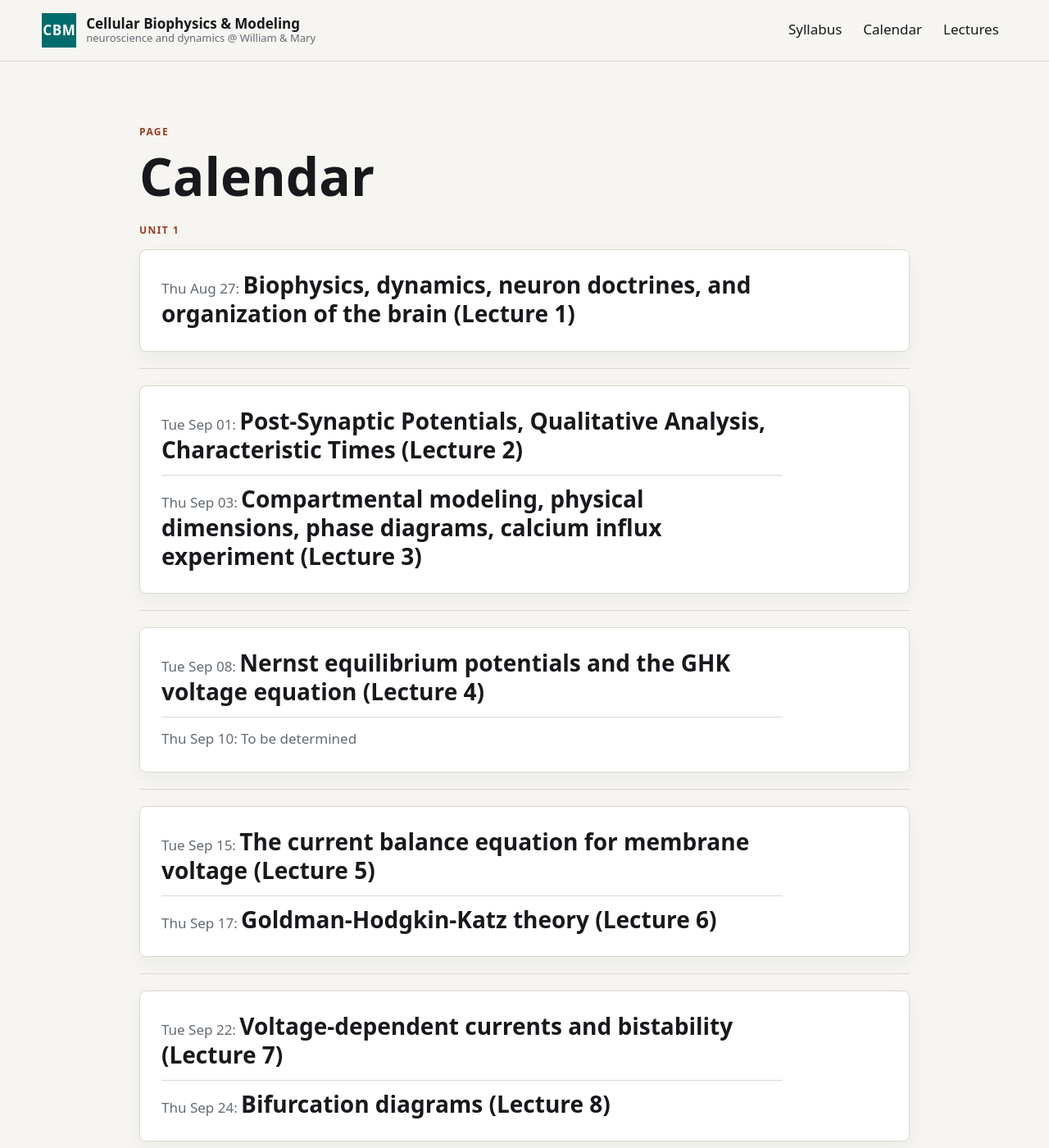
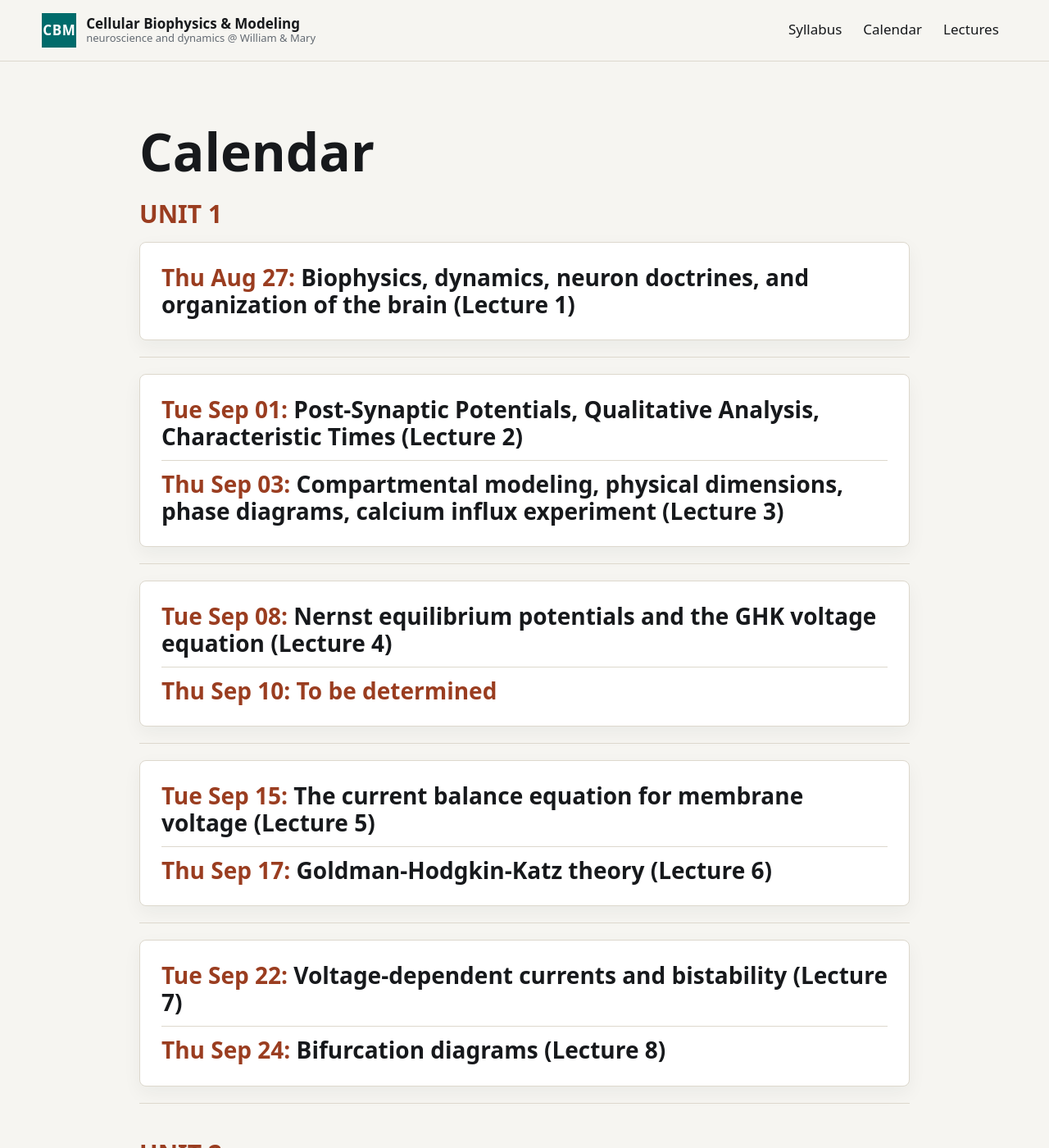
Before and after one commit to gregconradismith/cellular-biophysics-and-modeling, a Jekyll site: the page built from docs/_materials/calendar.md, in a window 1280 px wide and 1400 px high. Shown: the whole window at 82% size. Built offline with Jekyll 4.4.1, drawn with Linux system fonts in a browser that asks for light colours.

Commit message:
Refine calendar typography

```diff
--- a/docs/_layouts/calendar.html
+++ b/docs/_layouts/calendar.html
@@ -2,7 +2,6 @@
 layout: default
 ---
     <article class="content-page lectures-page calendar-page">
-      <div class="page-kicker">{{ page.kind | default: "Page" | capitalize }}</div>
       <h1>{{ page.title | escape }}</h1>
       <div class="wp-content">
 {{ content }}
--- a/docs/assets/site.css
+++ b/docs/assets/site.css
@@ -203,12 +203,12 @@ main { min-height: 70vh; }
   padding: 0;
 }
 .calendar-page .wp-content h2 {
-  margin: 20px 0 0;
+  margin: 24px 0 0;
   color: var(--accent-2);
-  font-size: 12px;
+  font-size: clamp(22px, 3vw, 30px);
   font-weight: 800;
-  letter-spacing: .12em;
-  line-height: 1.2;
+  letter-spacing: 0;
+  line-height: 1.16;
   text-transform: uppercase;
 }
 .calendar-page .wp-content h2:first-child { margin-top: 0; }
@@ -227,7 +227,10 @@ main { min-height: 70vh; }
   margin: 0;
   padding-top: 12px;
   border-top: 1px solid var(--line);
-  color: var(--muted);
+  color: var(--accent-2);
+  font-size: clamp(20px, 2.6vw, 28px);
+  font-weight: 800;
+  line-height: 1.18;
 }
 .calendar-page .wp-content li:first-child {
   padding-top: 0;
@@ -235,9 +238,6 @@ main { min-height: 70vh; }
 }
 .calendar-page .wp-content li a {
   color: var(--ink);
-  font-size: clamp(20px, 2.6vw, 28px);
-  font-weight: 800;
-  line-height: 1.18;
   text-decoration: none;
 }
 .calendar-page .wp-content hr {
```
